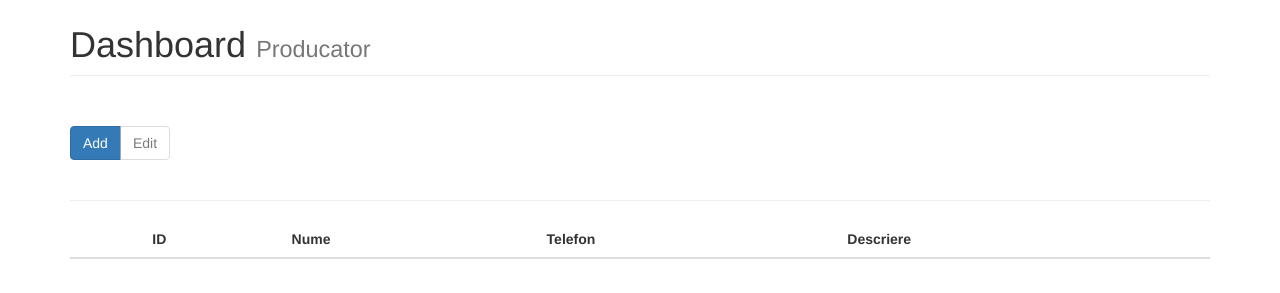
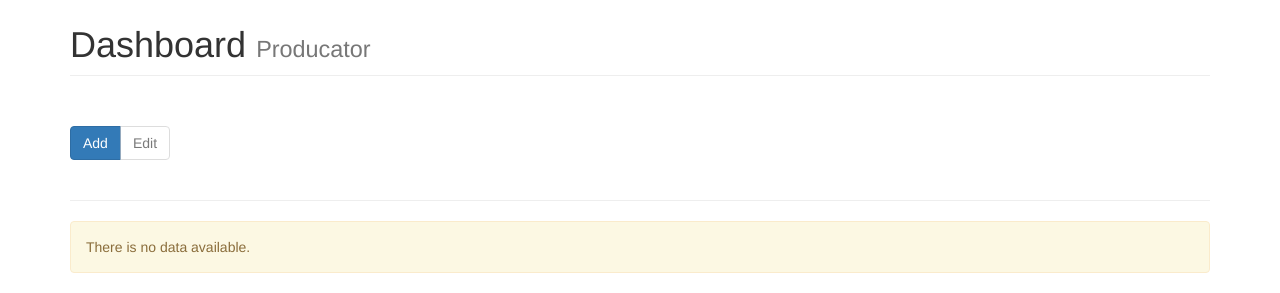
Before and after one commit to eduarde/OrderHelperApp, a Django app: page /dashboard/producator/ in a window 1280 px wide. Shown: the part 65-358 px from the top of the page. Run offline with Django 3.2, Linux system fonts and the light colour scheme; a user stored in the database is signed in; data comes from the database, SQL or seed files in the repository; tables that the repository leaves empty hold one stand-in row (values such as "Sample post"); lists and menus that the app fills with data are empty; some libraries are stand-ins or nearby versions.

Commit message:
Pending order by data

```diff
--- a/orderhelper/templates/orderhelper/dashboard_producator.html
+++ b/orderhelper/templates/orderhelper/dashboard_producator.html
@@ -41,6 +41,8 @@
 				<td>{{ producator.telefon }}</td>
 				<td>{{ producator.descriere }}</td>
 			</tr>
+			{% empty %}
+    			<div class="alert alert-warning" role="alert">There is no data available.</div>
 			{% endfor %}
 			</tbody>
 		</table>
--- a/orderhelper/views.py
+++ b/orderhelper/views.py
@@ -45,7 +45,7 @@ class PendingView(ListView):
 
 	def get_queryset(self):
 		groups_list = self.request.user.groups.all()
-		return Comanda.objects.all().filter(status__text='Deschis',group__in=groups_list).order_by('data')
+		return Comanda.objects.all().filter(status__text='Deschis',group__in=groups_list).order_by('-data')
 
 # History view
 class HistoryView(PaginationMixin, ListView):
```
